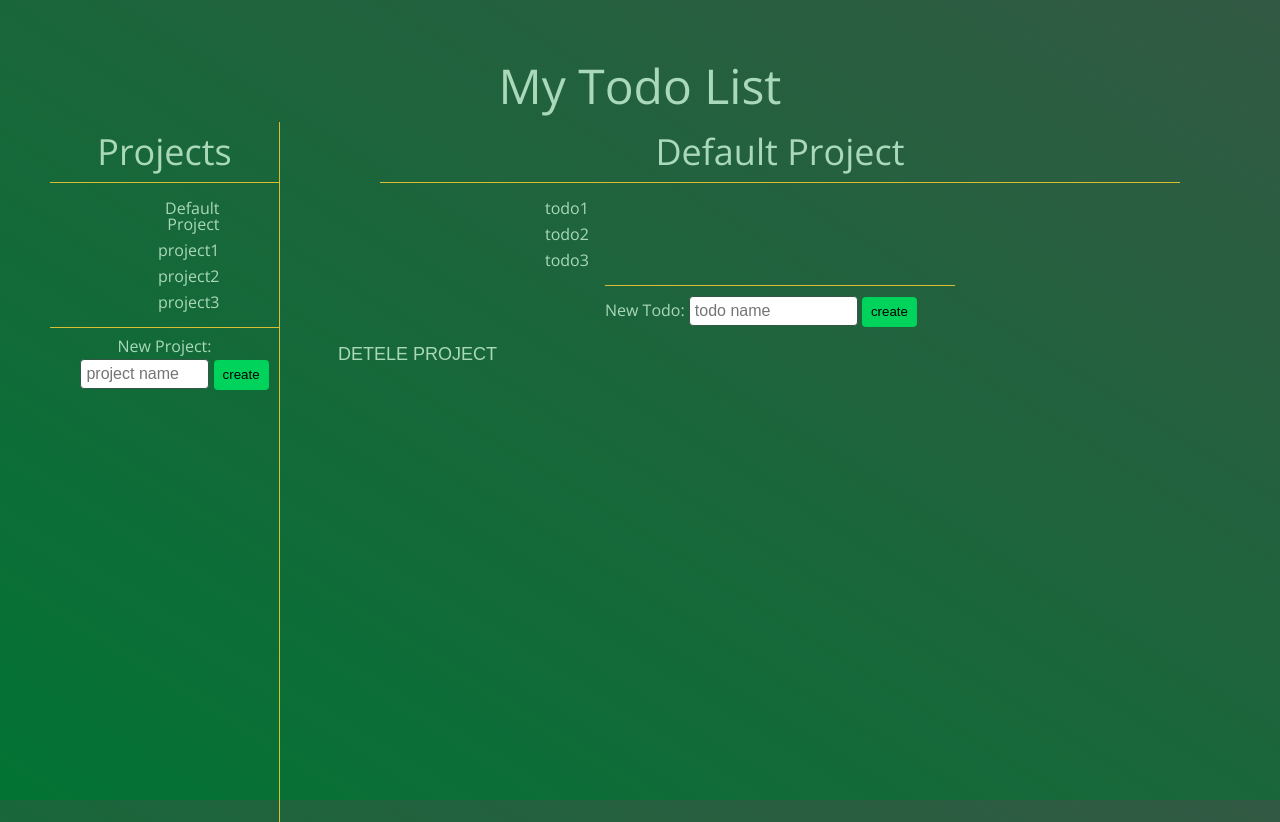
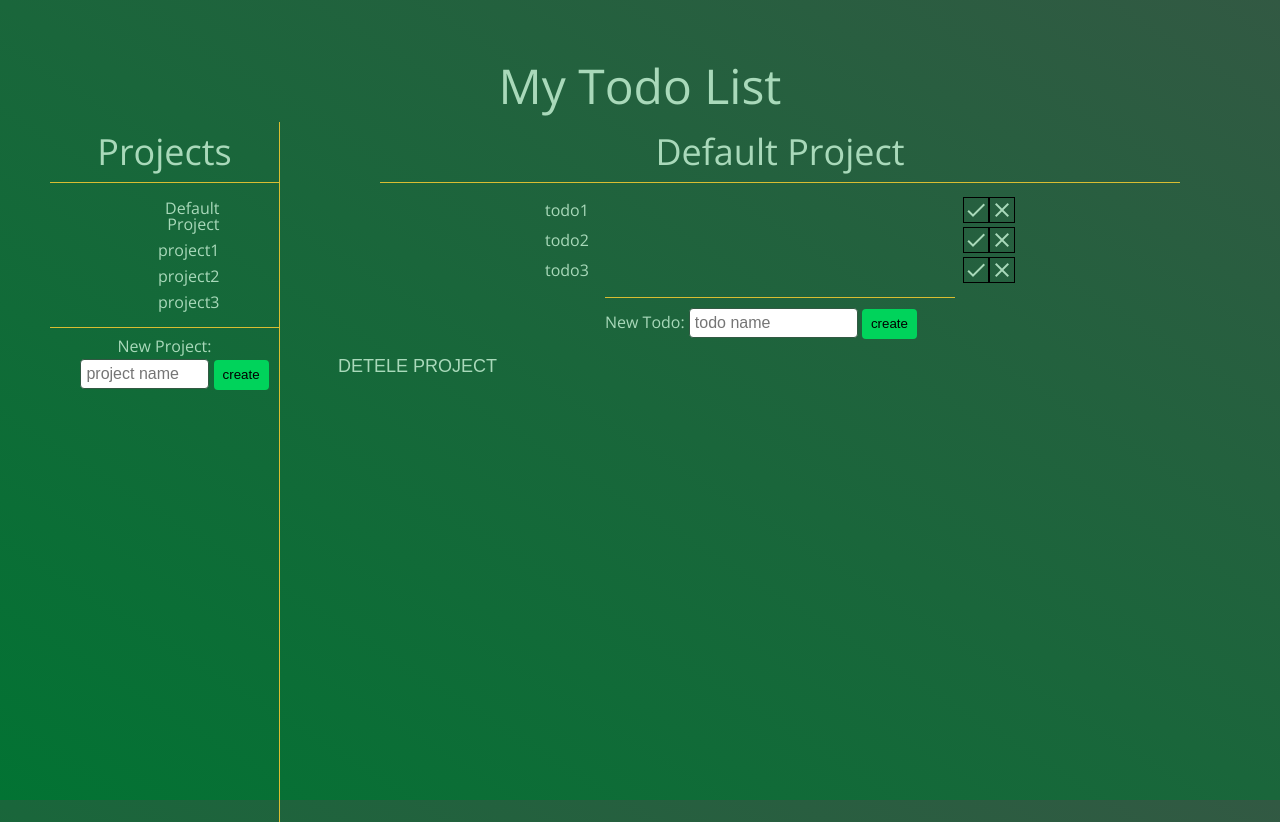
Before and after one commit to georgezhu211/todo-list, a website built with webpack: page dist/index.html in a window 1280 px wide. Built offline with nearby package versions, Linux system fonts and the light colour scheme.

Commit message:
add check and delete button to todos

```diff
--- a/src/index.js
+++ b/src/index.js
@@ -42,8 +42,10 @@ const App = (() => {
   todoForm.addEventListener('submit', (e) => {
     e.preventDefault()
     const todoName = todoInput.value
+    if(invalidInput(todoName)) return
     projectDOM.projectAddTodo(currentProject, todoName)
     projectDOM.render(currentProject)
+    todoInput.value = ""
   })
   // methods
 
--- a/src/project.js
+++ b/src/project.js
@@ -1,4 +1,4 @@
-import Todo from "./todo";
+import Todo, { todoDOM } from "./todo";
 
 export default class Project {
   constructor(title) {
@@ -20,9 +20,7 @@ const projectDOM = (() => {
     projectTitle.textContent = project.title
     todoList.innerHTML = ""
     project.todos.forEach((todo) => {
-      const todoItem = document.createElement('li')
-      todoItem.setAttribute('data-index', project.todos.indexOf(todo))
-      todoItem.textContent = todo.title
+      const todoItem = todoDOM.createTodo(todo.title)
       todoList.appendChild(todoItem)
     })
   }
--- a/src/todo.js
+++ b/src/todo.js
@@ -3,3 +3,35 @@ export default class Todo {
     this.title = title
   }
 }
+
+const todoDOM = (() => {
+  const todoList = document.querySelector('.todoList')
+
+
+  function createTodo(todoName) {
+    const todoItem = document.createElement('li')
+    todoItem.className = 'todo-item'
+    const p = document.createElement('p')
+    p.className = 'todo-text'
+    p.textContent= todoName
+    const iconDiv = document.createElement('div')
+    iconDiv.className = 'todo-icons'
+    const checkButton = document.createElement('span')
+    checkButton.className = 'material-icons'
+    checkButton.textContent = 'check'
+    const deleteButton = document.createElement('span')
+    deleteButton.className = 'material-icons'
+    deleteButton.textContent = 'clear'
+    iconDiv.appendChild(checkButton)
+    iconDiv.appendChild(deleteButton)
+    todoItem.appendChild(p)
+    todoItem.appendChild(iconDiv)
+    return todoItem
+  }
+
+  return {
+    createTodo
+  }
+})();
+
+export { todoDOM }
```
Also changed, not shown: dist/index.html, dist/main.js, dist/styles/main.css.
